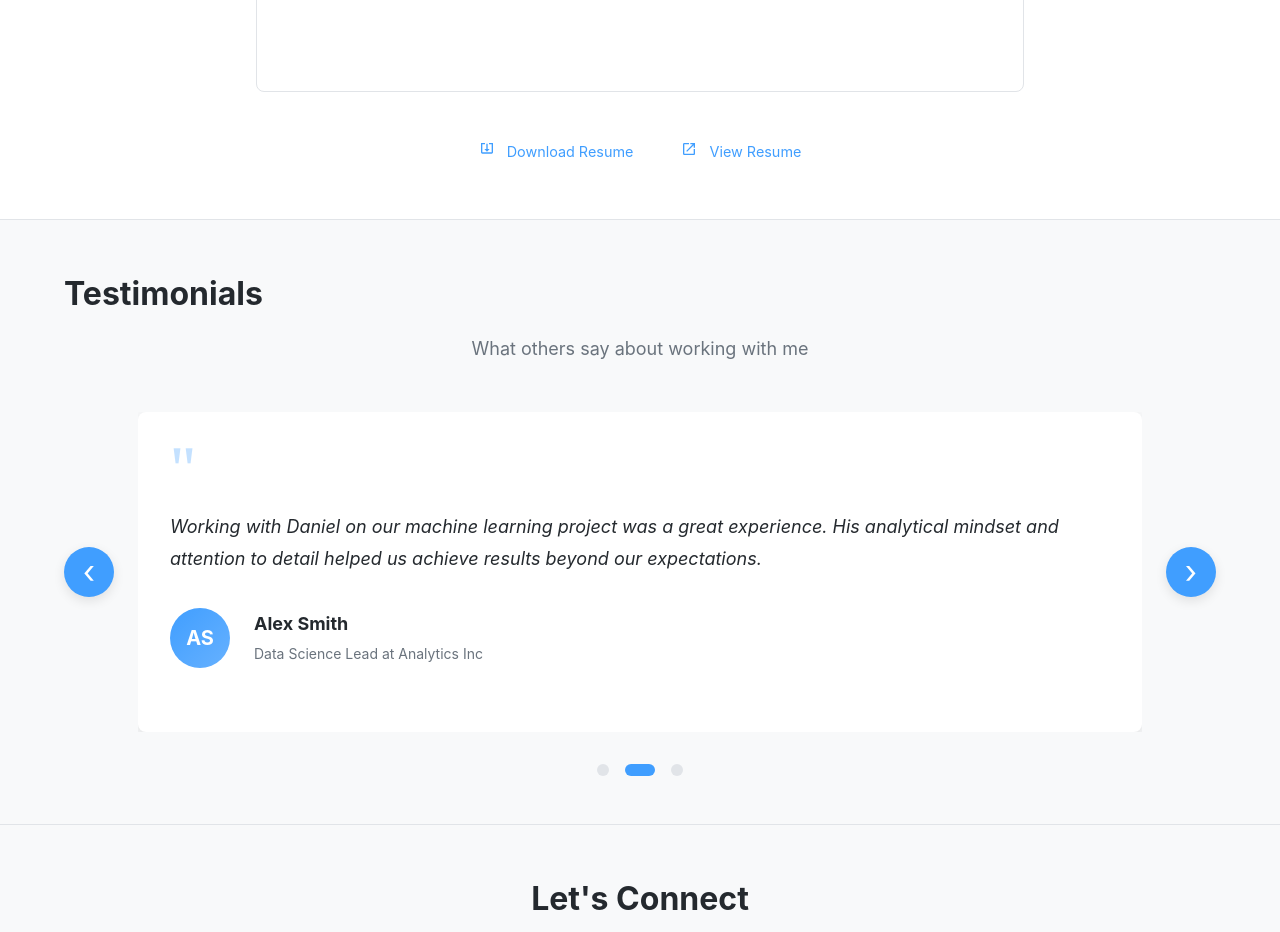
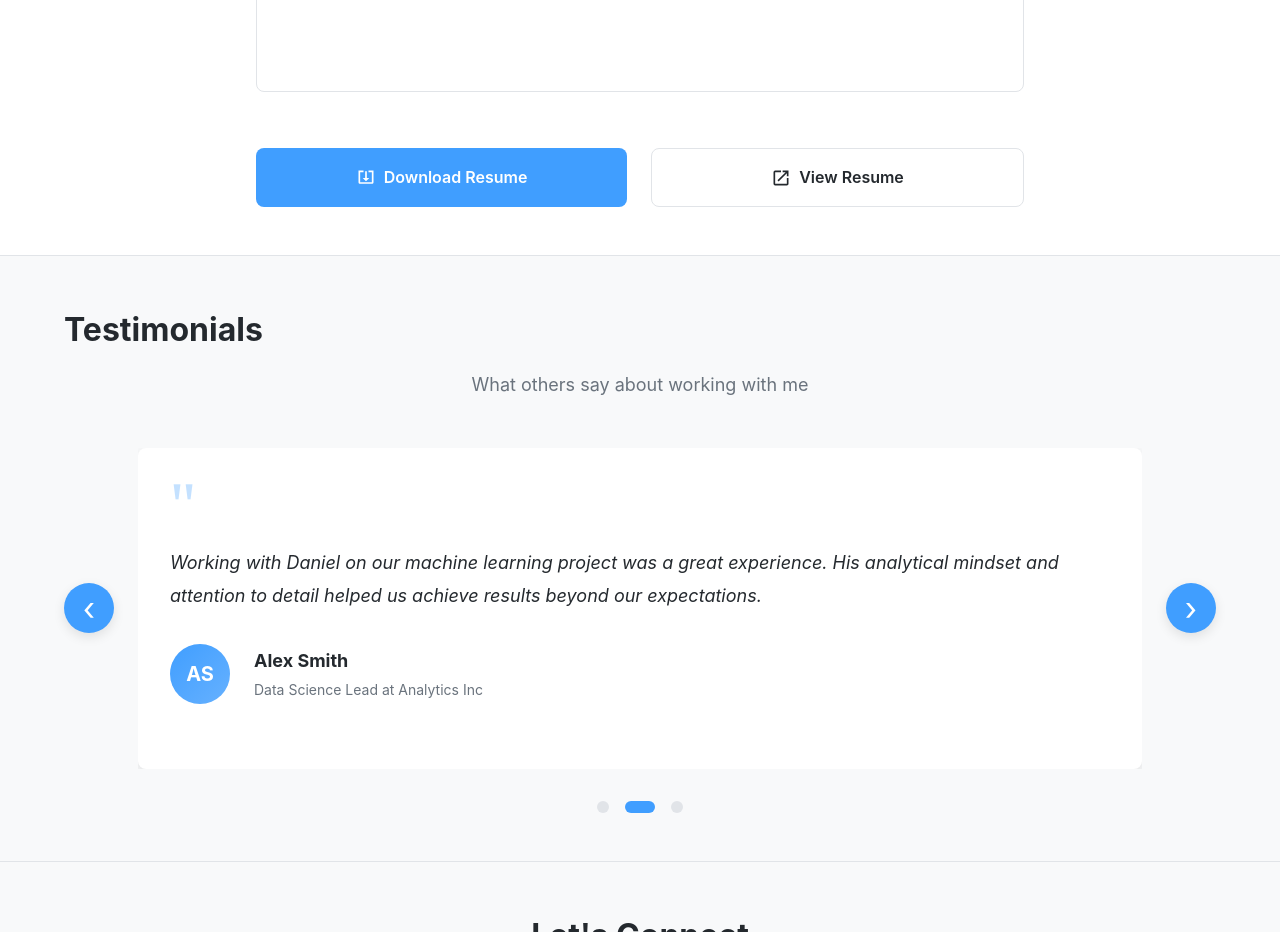
Before and after one commit to danieljuliusstein/portfolioMain, a plain HTML site: page index.html in a window 1280 px wide. Shown: the part 1620-2552 px from the top of the page. Drawn offline with Linux system fonts and the light colour scheme.

Commit message:
buttonnn

```diff
--- a/index.html
+++ b/index.html
@@ -140,14 +140,14 @@
             title="Resume preview"
           ></iframe>
           <div class="resume-actions">
-            <a href="DJSResume.pdf" download class="resume-btn primary">
-              <svg viewBox="0 0 24 24" fill="currentColor">
+            <a href="DJSResume.pdf" download class="btn btn-primary resume-btn">
+              <svg viewBox="0 0 24 24" fill="currentColor" aria-hidden="true">
                 <path d="M12 16l-4-4h3V4h2v8h3l-4 4zm9-13h-6v2h4v12H5V5h4V3H3v14c0 1.1.9 2 2 2h14c1.1 0 2-.9 2-2V3z"/>
               </svg>
               Download Resume
             </a>
-            <a href="DJSResume.pdf" target="_blank" class="resume-btn secondary">
-              <svg viewBox="0 0 24 24" fill="currentColor">
+            <a href="DJSResume.pdf" target="_blank" rel="noopener noreferrer" class="btn btn-outline resume-btn">
+              <svg viewBox="0 0 24 24" fill="currentColor" aria-hidden="true">
                 <path d="M19 19H5V5h7V3H5a2 2 0 00-2 2v14a2 2 0 002 2h14c1.1 0 2-.9 2-2v-7h-2v7zM14 3v2h3.59l-9.83 9.83 1.41 1.41L19 6.41V10h2V3h-7z"/>
               </svg>
               View Resume
--- a/styles.css
+++ b/styles.css
@@ -1957,23 +1957,29 @@ textarea:focus-visible {
 
 .resume-actions {
   display: flex;
-  gap: 1rem;          /* Reduced from 1.5rem if previously larger */
+  gap: var(--spacing-md);
   justify-content: center;
-  margin-top: 1rem;   /* Reduced from 2rem */
+  margin-top: var(--spacing-lg);
   position: relative;
   z-index: 150;
+  flex-wrap: wrap;
 }
 
 .resume-btn {
-  padding: 0.5rem 1rem;  /* Reduced from 0.75rem 1.5rem */
-  font-size: 0.9rem;     /* Reduced from 1rem */
-}
-
-.resume-btn svg,
-.resume-btn img {
-  width: 1rem;          /* Reduced from 1.25rem */
-  height: 1rem;         /* Reduced from 1.25rem */
-  margin-right: 0.5rem; /* Reduced from 0.75rem */
+  display: inline-flex;
+  align-items: center;
+  gap: var(--spacing-xs);
+  padding: var(--spacing-sm) var(--spacing-lg);
+  font-size: 1rem;
+  font-weight: 600;
+  min-width: 180px;
+  justify-content: center;
+}
+
+.resume-btn svg {
+  width: 1.25rem;
+  height: 1.25rem;
+  flex-shrink: 0;
 }
 
 /* ======================
```
